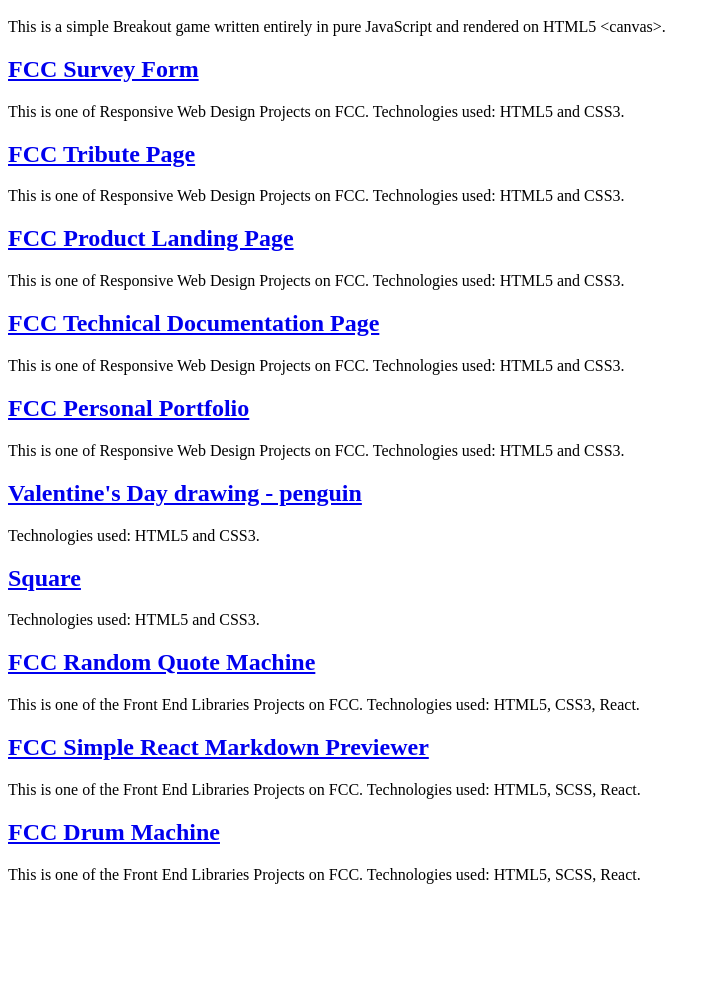
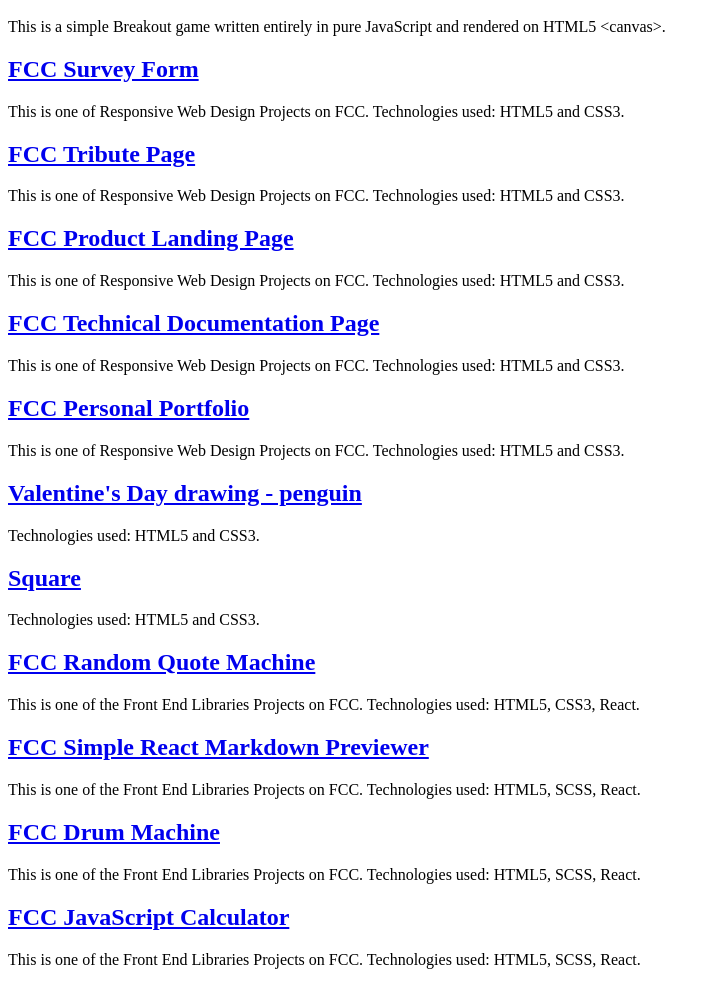
Before and after one commit to orvalho/orvalho.github.io, a plain HTML site: page projects.html in a window 1280 px wide. Shown: the part 109-1094 px from the top of the page, without its empty margins (0-716 px from the left). Before the commit the page ends 1009 px from the top, so only its background shows below. Drawn offline with Linux system fonts and the light colour scheme.

Commit message:
add FCC JavaScript Calculator

```diff
--- a/projects.html
+++ b/projects.html
@@ -40,5 +40,8 @@
 
   <h2><a href="https://codepen.io/o_rvalho/full/mopGJK">FCC Drum Machine</a></h2>
   <p>This is one of the Front End Libraries Projects on FCC. Technologies used: HTML5, SCSS, React.</p>
+
+  <h2><a href="https://codepen.io/o_rvalho/full/OqZNBJ">FCC JavaScript Calculator</a></h2>
+  <p>This is one of the Front End Libraries Projects on FCC. Technologies used: HTML5, SCSS, React.</p>
 </body>
 </html>
```
